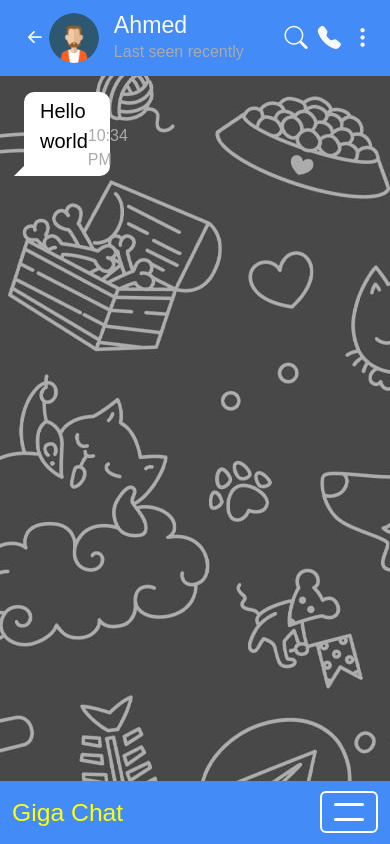
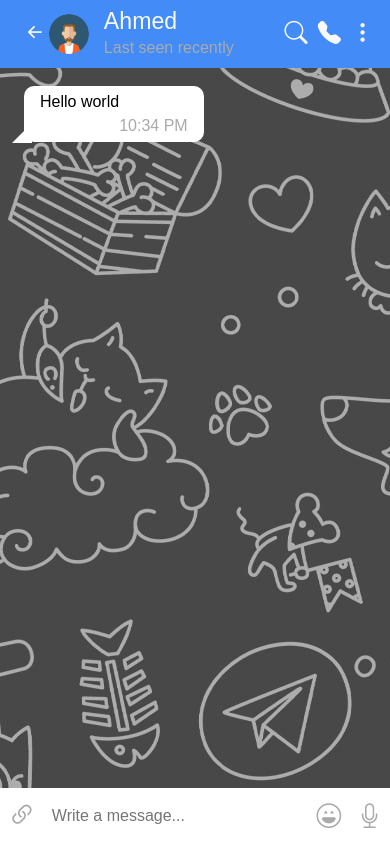
Before and after one commit to Abdalghani-Dakkak/giga-chat, a React (Create React App) app: page /chat/1 in a window 390 px wide. Built offline with nearby package versions, Linux system fonts and the light colour scheme.

Commit message:
My First React Project With Improvments

```diff
--- a/src/Components/Message.js
+++ b/src/Components/Message.js
@@ -1,8 +1,27 @@
 export default function Message(props) {
   return (
-    <div className="the-message bg-white position-relative d-flex justify-content-between w-25 p-1 ps-3 pe-3 mt-2 mb-2">
-      <p className="fs-5">{props.message}</p>
-      <span className="align-self-end">{props.time}</span>
-    </div>
-  )
+    <>
+      {!props.sended ? (
+        <>
+          <div className="the-message d-flex flex-wrap p-1 ps-3 pe-3 mt-2 mb-2">
+            <p className="m-0">{props.message}</p>
+            <span className="w-100 text-end">{props.time}</span>
+          </div>
+          <div style={{ marginTop: "-27px" }}>
+            <span className="before"></span>
+          </div>
+        </>
+      ) : (
+        <>
+          <div className="the-message-sended d-flex flex-wrap p-1 ps-3 pe-3 mt-2 mb-2">
+            <p className="m-0">{props.message}</p>
+            <span className="w-100 text-end">{props.time}</span>
+          </div>
+          <div style={{ marginTop: "-27px" }}>
+            <span className="before"></span>
+          </div>
+        </>
+      )}
+    </>
+  );
 }
--- a/src/Components/UserChat.js
+++ b/src/Components/UserChat.js
@@ -3,23 +3,23 @@ import { useState } from "react";
 import Message from "./Message";
 import EmojiPicker from "emoji-picker-react";
 import { Link } from "react-router-dom";
+import { useDispatch, useSelector } from "react-redux";
+import { send } from "../rtk/Slices/MessagesSlice";
 
 export default function UserChat() {
   const [inputEmpty, setInputEmpty] = useState(true);
   const [emojiPickerOpen, setEmojiPickerOpen] = useState(false);
   const [message, setMessage] = useState("");
-  const [messages, setMessages] = useState([]);
-  const [onResize, setOnResize] = useState(0);
+
+  const messagesState = useSelector((state) => state.messages);
+  const dispatch = useDispatch();
+  console.log(messagesState);
 
   // const user = useContext(User);
 
-  window.onresize = () => {
-    setOnResize(prev => prev + 1);
-  }
-
   window.onkeydown = (e) => {
     if (e.key === "Enter" && !inputEmpty) {
-      setMessages((prev) => [...prev, message]);
+      dispatch(send(message));
       setMessage("");
       setEmojiPickerOpen(false);
       setInputEmpty(true);
@@ -27,8 +27,8 @@ export default function UserChat() {
   };
 
   return (
-    <div className="the-chat h-100 d-flex flex-column justify-content-between">
-      <header className="user-chat d-flex justify-content-between p-2 ps-3 pe-3">
+    <div className="the-chat d-flex flex-column justify-content-between">
+      <header className="user-chat d-flex justify-content-between p-2 ps-3 pe-3 position-fixed top-0 end-0 z-1">
         <div className="text-light d-flex align-items-center">
           {document.body.clientWidth < 992 && (
             <Link
@@ -58,19 +58,22 @@ export default function UserChat() {
       </header>
       <div className="h-100 d-flex flex-column">
         <div id="messageContainer" className="messages flex-fill p-2 ps-4 pe-4">
-          <Message message="Hello world" time="10:34 PM" />
-          {messages.map((message, index) => (
-            <div
-              key={index}
-              className="the-message-sended bg-white position-relative start-100 d-flex justify-content-between w-25 p-1 ps-3 pe-3 mt-2 mb-2"
-            >
-              <p className="fs-5">{message}</p>
-              <span className="align-self-end">12:00 AM</span>
-            </div>
-          ))}
+          <div>
+            <Message message="Hello world" time="10:34 PM" />
+          </div>
+          <div className="d-flex flex-column align-items-end">
+            {messagesState.map((message, index) => (
+              <Message
+                key={index}
+                sended={true}
+                message={message}
+                time="12:00 AM"
+              />
+            ))}
+          </div>
         </div>
-        <div className="write-message d-flex w-100 ps-2 pe-2">
-          <div>
+        <div className="write-message d-flex ps-2 pe-2 position-fixed bottom-0 end-0">
+          <div className="d-flex justtify-content-center align-items-center">
             <label htmlFor="file-upload" className="custom-file-upload fs-1">
               <i className="bi bi-link-45deg" />
             </label>
@@ -116,7 +119,7 @@ export default function UserChat() {
           ) : (
             <button
               onClick={() => {
-                setMessages((prev) => [...prev, message]);
+                dispatch(send(message));
                 setMessage("");
                 setEmojiPickerOpen(false);
                 setInputEmpty(true);
--- a/src/Pages/Website/Chat.js
+++ b/src/Pages/Website/Chat.js
@@ -1,19 +1,32 @@
-import { Outlet } from "react-router-dom";
+import { Outlet, useLocation } from "react-router-dom";
 import BottomBar from "../../Components/BottomBar";
 import SideBarChat from "../../Components/SidebarChat";
+import { useState } from "react";
 
 export default function Chat() {
+  const [onResize, setOnResize] = useState(0);
+  const { pathname } = useLocation();
+  const reg = /\d+/gi;
+
+  window.onresize = () => {
+    setOnResize((prev) => prev + 1);
+  };
+
   return (
     <div className="d-flex flex-column">
       <div className="d-flex">
         <SideBarChat />
-        <div className="w-0 the-chat-parent" style={{ marginBottom: "10vh", zIndex: "1" }}>
+        <div className="the-chat-parent">
           <Outlet />
         </div>
       </div>
-      <div>
-        <BottomBar />
-      </div>
+      {((document.body.clientWidth < 991 &&
+        !window.location.pathname.split("/").slice(-1).join().match(reg)) ||
+        document.body.clientWidth > 991) && (
+        <div>
+          <BottomBar />
+        </div>
+      )}
     </div>
   );
 }
--- a/src/index.css
+++ b/src/index.css
@@ -168,7 +168,13 @@ span.navbar-toggler-icon::before {
 @media (min-width: 992px) {
   .the-chat-parent {
     width: 78%;
+    margin-bottom: 10vh;
   }
+}
+
+.the-chat {
+  height: 90vh;
+  overflow-y: auto !important;
 }
 
 @media (max-width: 991px) {
@@ -177,6 +183,7 @@ span.navbar-toggler-icon::before {
   }
 
   .the-chat {
+    height: 100vh;
     position: absolute;
     top: 0;
     left: 0;
@@ -203,10 +210,18 @@ span.navbar-toggler-icon::before {
 
 .user-chat {
   background-color: var(--main-color);
+  width: 78%;
+}
+@media (max-width: 991px) {
+  .user-chat {
+    width: 100%;
+  }
 }
 
 .messages {
   background-image: url("./assets/imgs/Telegram-Background.jpg");
+  padding-bottom: 56px !important;
+  padding-top: 78px !important;
 }
 
 .write-message,
@@ -215,9 +230,24 @@ span.navbar-toggler-icon::before {
   background-color: var(--message-color);
 }
 
-.the-message {
+.write-message {
+  width: 78%;
+  margin-bottom: 10vh;
+}
+
+@media (max-width: 991px) {
+  .write-message {
+    width: 100%;
+    margin-bottom: 0;
+  }
+}
+
+.the-message,
+.the-message-sended {
+  width: fit-content;
+  max-width: 50%;
   color: var(--text-color);
-  background-color: var(--message-color) !important;
+  background-color: var(--message-color);
   border-radius: 10px;
   -webkit-border-radius: 10px;
   -moz-border-radius: 10px;
@@ -225,7 +255,45 @@ span.navbar-toggler-icon::before {
   -o-border-radius: 10px;
 }
 
-.the-message::before {
+.the-message-sended {
+  background-color: var(--main-color);
+}
+
+.before {
+  display: inline-block;
+  border: 10px solid;
+  border-color: transparent;
+  border-inline-end-color: var(--message-color);
+  border-block-end-color: var(--message-color);
+  margin-inline-start: -12px;
+}
+
+.the-message-sended ~ div > .before {
+  border-color: transparent;
+  border-inline-start-color: var(--main-color);
+  border-block-end-color: var(--main-color);
+  margin-inline-start: auto;
+  margin-inline-end: -12px;
+}
+
+.the-message p,
+.the-message-sended p {
+  font-size: 20px;
+  text-wrap: stable !important;
+}
+
+@media (max-width: 650px) {
+  .the-message,
+  .the-message-sended {
+    max-width: 100%;
+  }
+  .the-message p,
+  .the-message-sended p {
+    font-size: 16px;
+  }
+}
+
+/* .the-message::before {
   content: "";
   position: absolute;
   left: -10px;
@@ -235,21 +303,6 @@ span.navbar-toggler-icon::before {
     transparent;
 }
 
-.the-message-sended {
-  color: var(--text-color);
-  background-color: var(--main-color) !important;
-  border-radius: 10px;
-  -webkit-border-radius: 10px;
-  -moz-border-radius: 10px;
-  -ms-border-radius: 10px;
-  -o-border-radius: 10px;
-  transform: translateX(-100%);
-  -webkit-transform: translateX(-100%);
-  -moz-transform: translateX(-100%);
-  -ms-transform: translateX(-100%);
-  -o-transform: translateX(-100%);
-}
-
 .the-message-sended::after {
   content: "";
   position: absolute;
@@ -257,7 +310,7 @@ span.navbar-toggler-icon::before {
   bottom: 0;
   border: 10px solid;
   border-color: transparent transparent var(--main-color) var(--main-color);
-}
+} */
 
 .custom-file-upload,
 .message-actions,
@@ -281,13 +334,20 @@ span.navbar-toggler-icon::before {
 }
 
 .back {
-  padding: 5px;
+  padding: 2px;
+  padding-inline-start: 5px;
+  padding-inline-end: 5px;
   border-radius: 25px;
   -webkit-border-radius: 25px;
   -moz-border-radius: 25px;
   -ms-border-radius: 25px;
   -o-border-radius: 25px;
+  transition: 0.3s;
   cursor: pointer;
+  -webkit-transition: 0.3s;
+  -moz-transition: 0.3s;
+  -ms-transition: 0.3s;
+  -o-transition: 0.3s;
 }
 
 .back:hover {
@@ -295,8 +355,8 @@ span.navbar-toggler-icon::before {
 }
 
 .avatar {
-  width: 50px;
-  height: 50px;
+  width: 40px;
+  height: 40px;
   background-image: url(./assets/imgs/Avatar-Profile-Vector-PNG-Cutout.png);
   background-size: cover;
   margin-inline-end: 10px;
--- /dev/null
+++ b/src/rtk/Slices/MessagesSlice.js
@@ -0,0 +1,14 @@
+import { createSlice } from "@reduxjs/toolkit";
+
+export const messagesSlice = createSlice({
+  initialState: [],
+  name: "messagesSlice",
+  reducers: {
+    send: (state, action) => {
+      return [...state, action.payload];
+    },
+  },
+});
+
+export const { send } = messagesSlice.actions;
+export default messagesSlice.reducer;
--- /dev/null
+++ b/src/rtk/Store.js
@@ -0,0 +1,8 @@
+import { configureStore } from "@reduxjs/toolkit";
+import messagesSlice from "./Slices/MessagesSlice";
+
+export const store = configureStore({
+  reducer: {
+    messages: messagesSlice,
+  },
+});
```
Also changed, not shown: src/index.js (+8 -4 lines).
